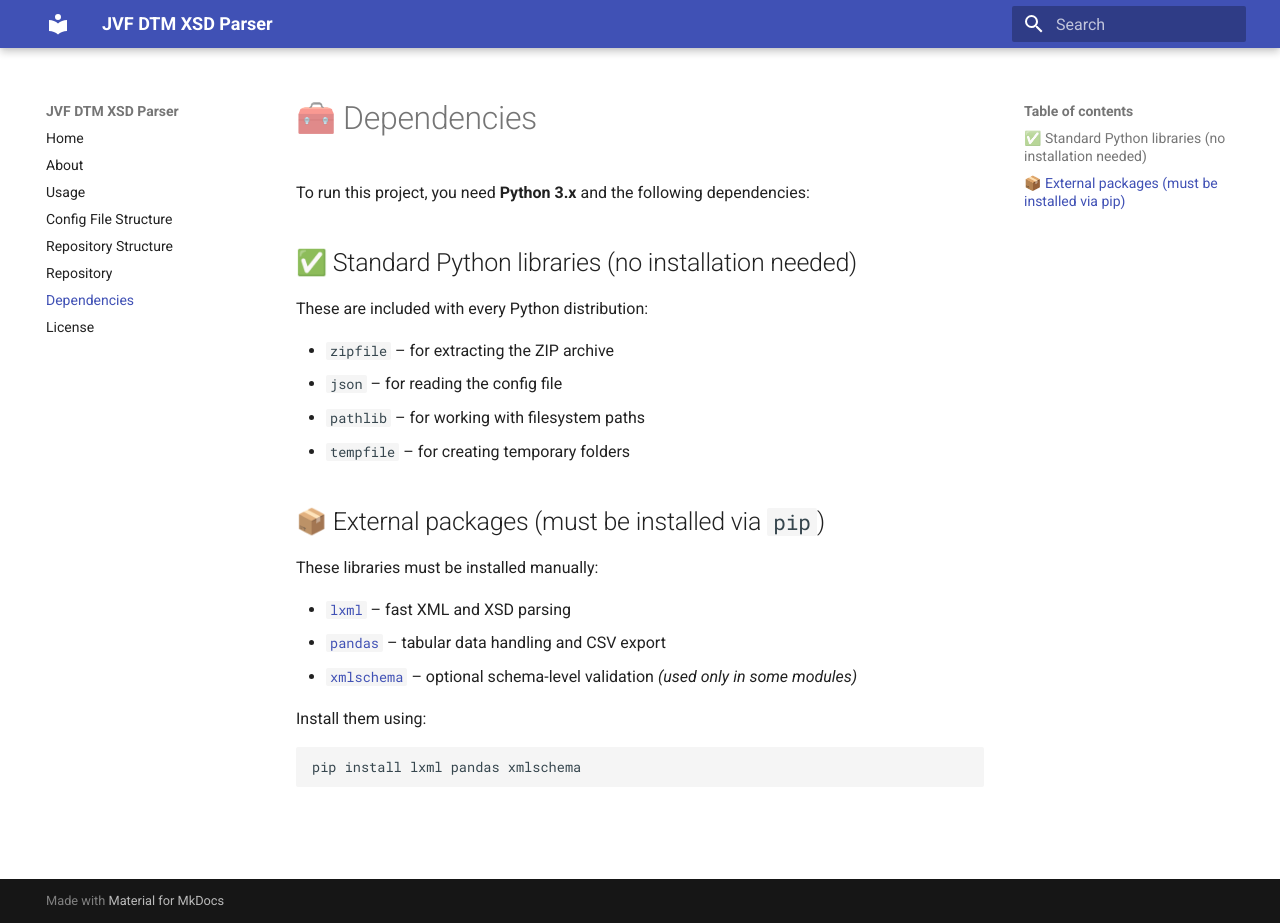
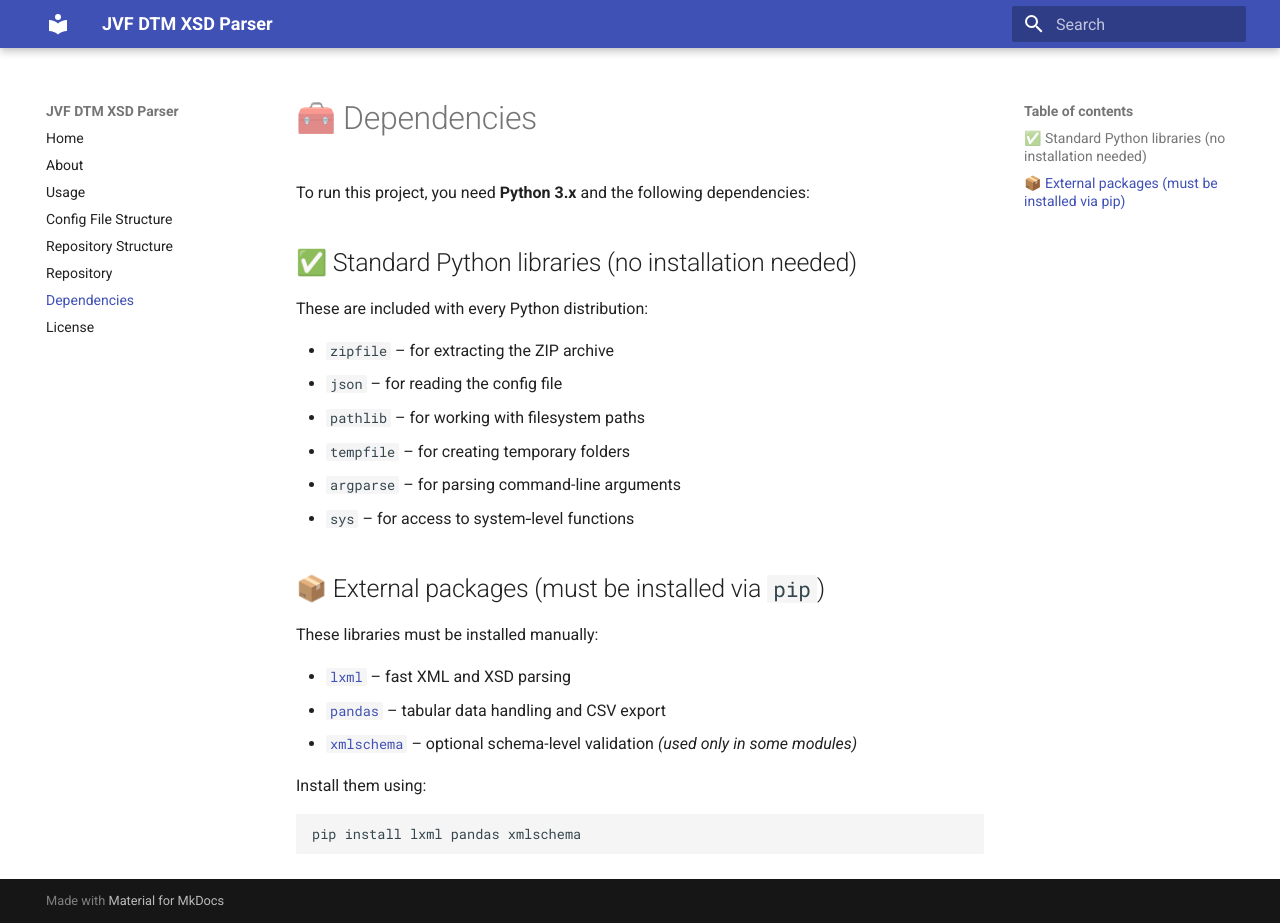
Before and after one commit to ctu-fgis/2025-b-jvf-dtm-xsd, an MkDocs documentation site: the page built from doc/docs_src/dependencies.md, in a window 1280 px wide and 923 px high. Built offline with MkDocs 1.6.1 and Material for MkDocs 9.7.7, drawn with Linux system fonts in a browser that asks for light colours.

Commit message:
Update dependencies.md
Added standart libraries

```diff
--- a/doc/docs_src/dependencies.md
+++ b/doc/docs_src/dependencies.md
@@ -9,6 +9,8 @@ These are included with every Python distribution:
 - `json` – for reading the config file
 - `pathlib` – for working with filesystem paths
 - `tempfile` – for creating temporary folders
+- `argparse` – for parsing command-line arguments
+- `sys` – for access to system‐level functions
 
 ## 📦 External packages (must be installed via `pip`)
 These libraries must be installed manually:
```
